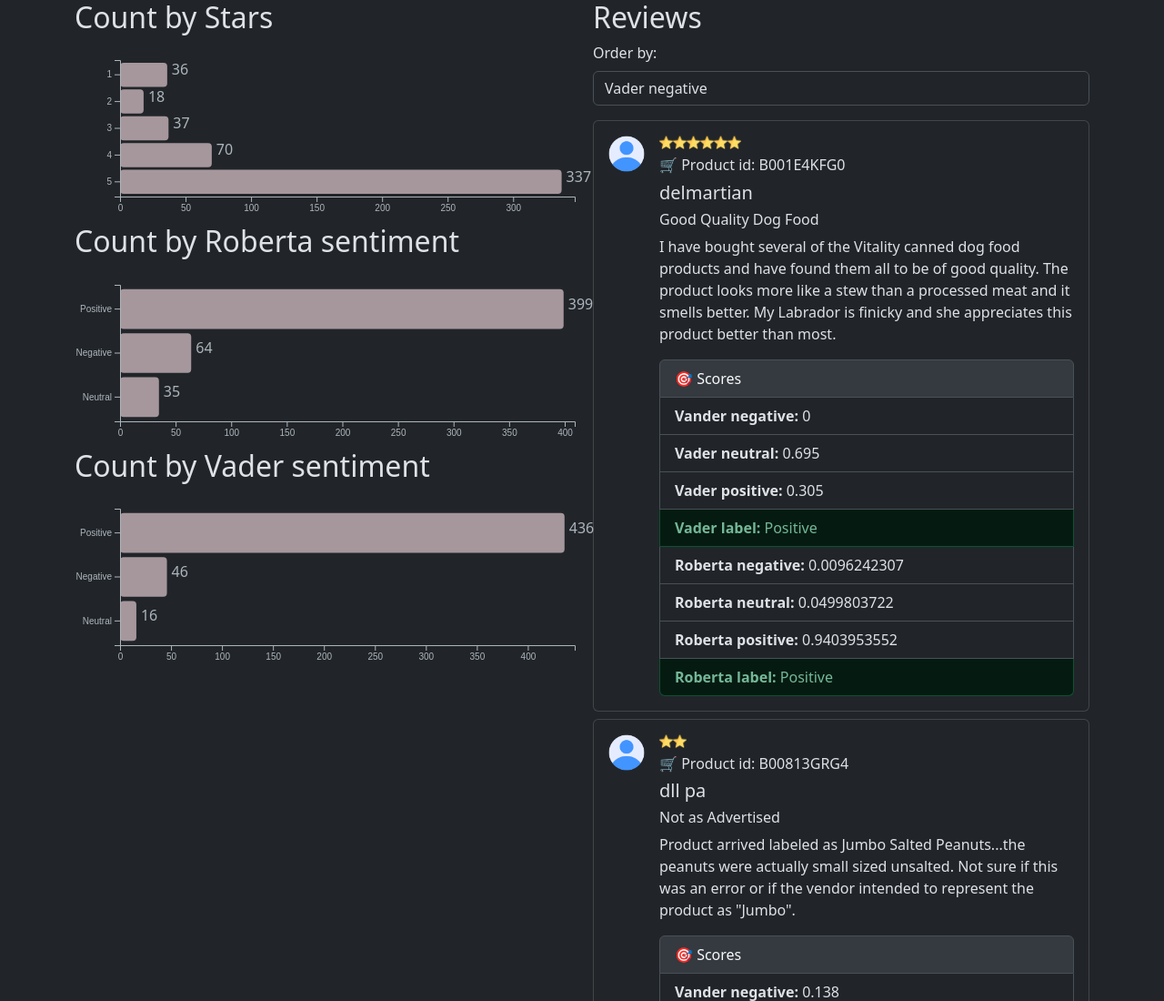
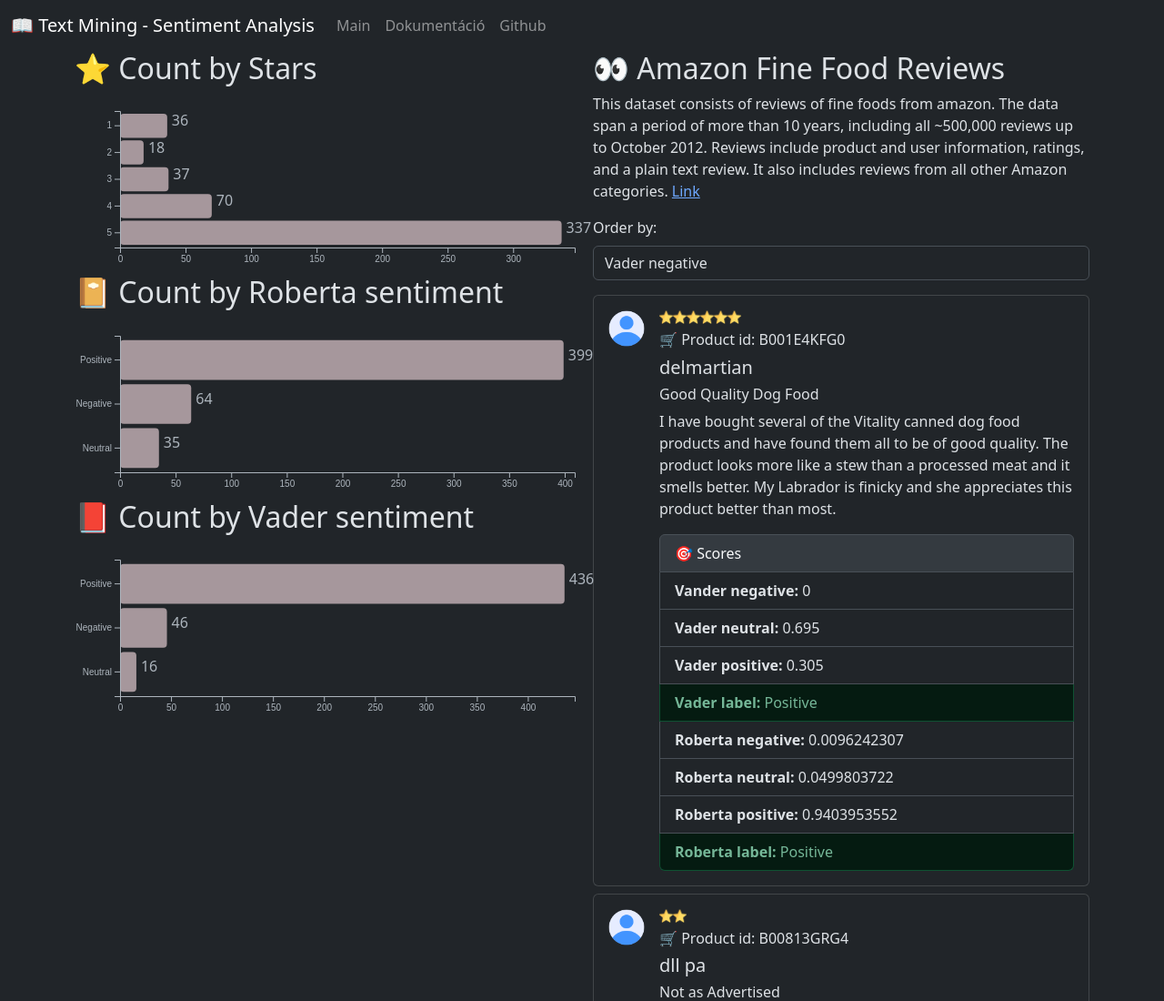
Before and after one commit to IstvnRozsa/SentimentAnalysisTextMining, a plain HTML site: page frontend/index.html in a window 1280 px wide. Shown: the top 1100 px of the page at 91% size. Drawn offline with nearby package versions, Linux system fonts and the light colour scheme; files whose address does not match are found by name.

Commit message:
add styles

```diff
--- a/frontend/index.html
+++ b/frontend/index.html
@@ -21,21 +21,52 @@
     <link rel="stylesheet" href="/css/main.css" />
   </head>
   <body>
+    <nav class="navbar navbar-expand-lg navbar-dark bg-dark">
+      <div class="container-fluid">
+        <a class="navbar-brand" href="#">&#128214; Text Mining - Sentiment Analysis</a>
+        <button class="navbar-toggler" type="button" data-bs-toggle="collapse" data-bs-target="#navbarNav" aria-controls="navbarNav" aria-expanded="false" aria-label="Toggle navigation">
+          <span class="navbar-toggler-icon"></span>
+        </button>
+        <div class="collapse navbar-collapse" id="navbarNav">
+          <ul class="navbar-nav">
+            <li class="nav-item">
+              <a class="nav-link" href="#main">Main</a>
+            </li>
+            <li class="nav-item">
+              <a class="nav-link" href="#docs">Dokumentáció</a>
+            </li>
+            <li class="nav-item">
+              <a class="nav-link" href="https://github.com/IstvnRozsa/SentimentAnalysisTextMining" target="_blank">Github</a>
+            </li>
+          </ul>
+        </div>
+      </div>
+    </nav>
+
     <div class="container">
       <div class="row">
         <div class="col-md-6 sticky-column">
           <div class="sticky-top">
             <!-- Barcharts -->
-            <h2>Count by Stars</h2>
+            <h2 id="main">&#x2B50; Count by Stars</h2>
             <div id="score-chart"></div>
-            <h2>Count by Roberta sentiment</h2>
+            <h2>&#128212; Count by Roberta sentiment</h2>
             <div id="roberta-chart"></div>
-            <h2>Count by Vader sentiment</h2>
+            <h2>&#128213; Count by Vader sentiment</h2>
             <div id="vader-chart"></div>
           </div>
         </div>
         <div class="col-md-6">
-          <h2>Reviews</h2>
+          <h2>&#x1F440; Amazon Fine Food Reviews</h2>
+          <p>
+            This dataset consists of reviews of fine foods from amazon. The data
+            span a period of more than 10 years, including all ~500,000 reviews
+            up to October 2012. Reviews include product and user information,
+            ratings, and a plain text review. It also includes reviews from all
+            other Amazon categories.
+            <a href="https://www.kaggle.com/datasets/snap/amazon-fine-food-reviews" target="_blank">Link</a>
+          </p>
+
           <div class="form-group">
             <label for="exampleCombobox">Order by:</label>
             <select class="form-control" id="sortCriteria">
```
Lines whose indentation alone changed are shown as unchanged.
